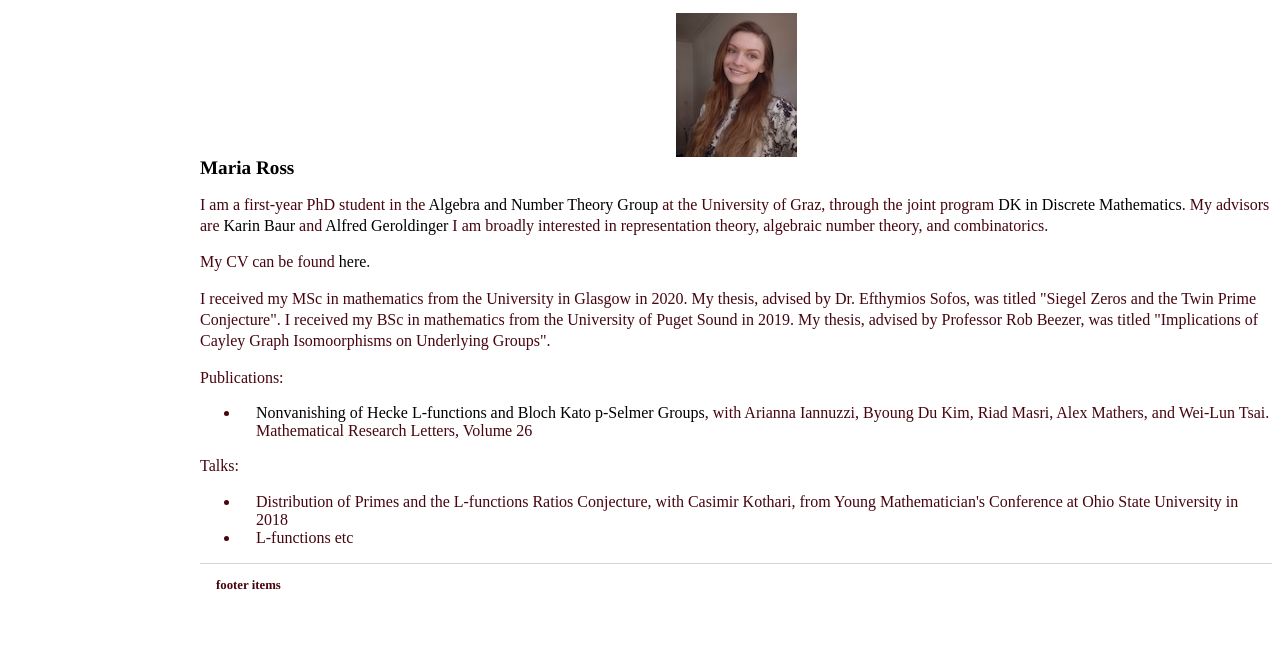
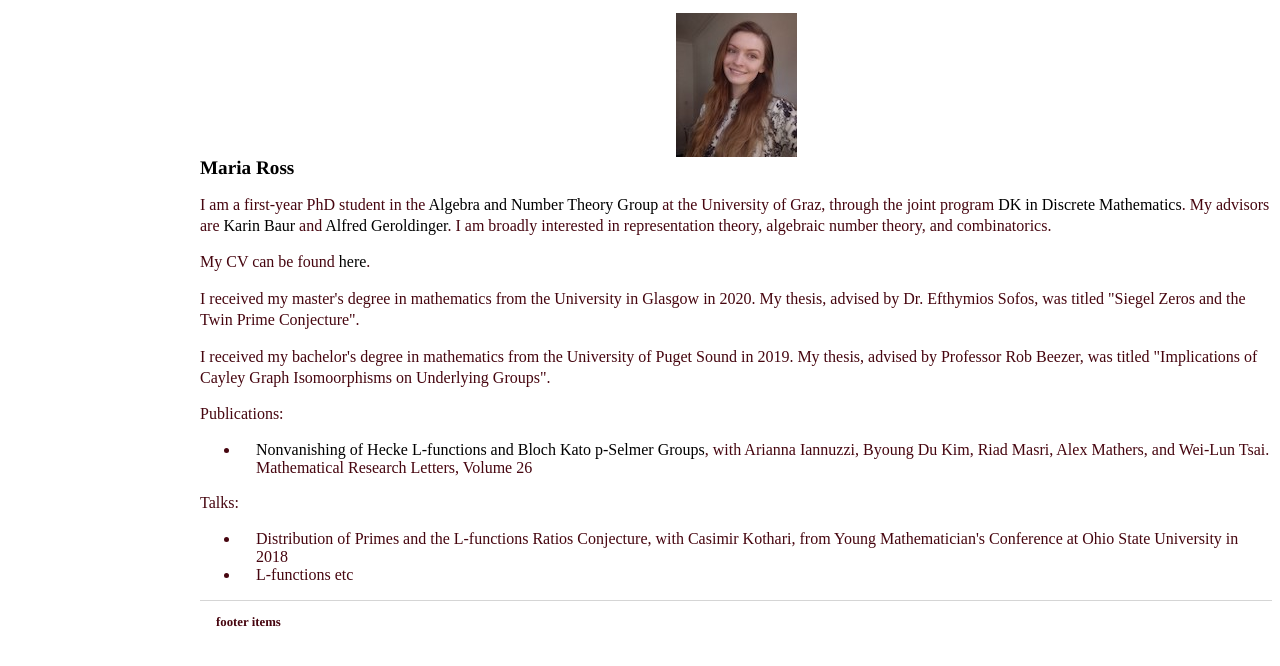
Before and after one commit to mariarross/mariarross.github.io, a Jekyll site: the page built from index.html, in a window 1280 px wide. Shown: the top 666 px of the page. Built offline with Jekyll 4.4.1, drawn with Linux system fonts in a browser that asks for light colours.

Commit message:
Update index.html

```diff
--- a/index.html
+++ b/index.html
@@ -4,9 +4,10 @@ title: Maria Ross
 ---
 <div class="blurb">
 	<h1> <img src="/dgdsfgdfg.jpg" style="display: block; margin: auto;" />  Maria Ross </h1>
-	<p> I am a first-year PhD student in the <a href="https://imsc.uni-graz.at/AlgNTh/", target="_blank">Algebra and Number Theory Group</a> at the University of  Graz, through the joint program <a href="https://www.math.tugraz.at/discrete/", target="_blank">DK in Discrete Mathematics</a>. My advisors are <a href="https://imsc.uni-graz.at/baur/", target="_blank">Karin Baur</a> and <a href="https://imsc.uni-graz.at/geroldinger/", target="_blank">Alfred Geroldinger</a>  I am broadly interested in representation theory, algebraic number theory, and combinatorics.</p>
+	<p> I am a first-year PhD student in the <a href="https://imsc.uni-graz.at/AlgNTh/", target="_blank">Algebra and Number Theory Group</a> at the University of  Graz, through the joint program <a href="https://www.math.tugraz.at/discrete/", target="_blank">DK in Discrete Mathematics</a>. My advisors are <a href="https://imsc.uni-graz.at/baur/", target="_blank">Karin Baur</a> and <a href="https://imsc.uni-graz.at/geroldinger/", target="_blank">Alfred Geroldinger</a>.  I am broadly interested in representation theory, algebraic number theory, and combinatorics.</p>
 	<p> My CV can be found <a href="/CV_V2 (2).pdf", target="_blank">here</a>.</p>
-	<p> I received my MSc in mathematics from the University in Glasgow in 2020. My thesis, advised by Dr. Efthymios Sofos, was titled "Siegel Zeros and the Twin Prime Conjecture". I received my BSc in mathematics from the University of Puget Sound in 2019. My thesis, advised by Professor Rob Beezer, was titled "Implications of Cayley Graph Isomoorphisms on Underlying Groups". </p>
+	<p> I received my master's degree in mathematics from the University in Glasgow in 2020. My thesis, advised by Dr. Efthymios Sofos, was titled "Siegel Zeros and the Twin Prime Conjecture". </p>
+	<p> I received my bachelor's degree in mathematics from the University of Puget Sound in 2019. My thesis, advised by Professor Rob Beezer, was titled "Implications of Cayley Graph Isomoorphisms on Underlying Groups". </p>
 	<p> Publications: </p>
 	<ul> <li>  <a href="https://www.math.tamu.edu/~masri/Torsion-6-22-18.pdf", target="_blank">Nonvanishing of Hecke L-functions and Bloch Kato p-Selmer Groups</a>, with Arianna Iannuzzi, Byoung Du Kim, Riad Masri, Alex Mathers, and Wei-Lun Tsai. Mathematical Research Letters, Volume 26  </li>  </ul>
 	<p> Talks:
```
